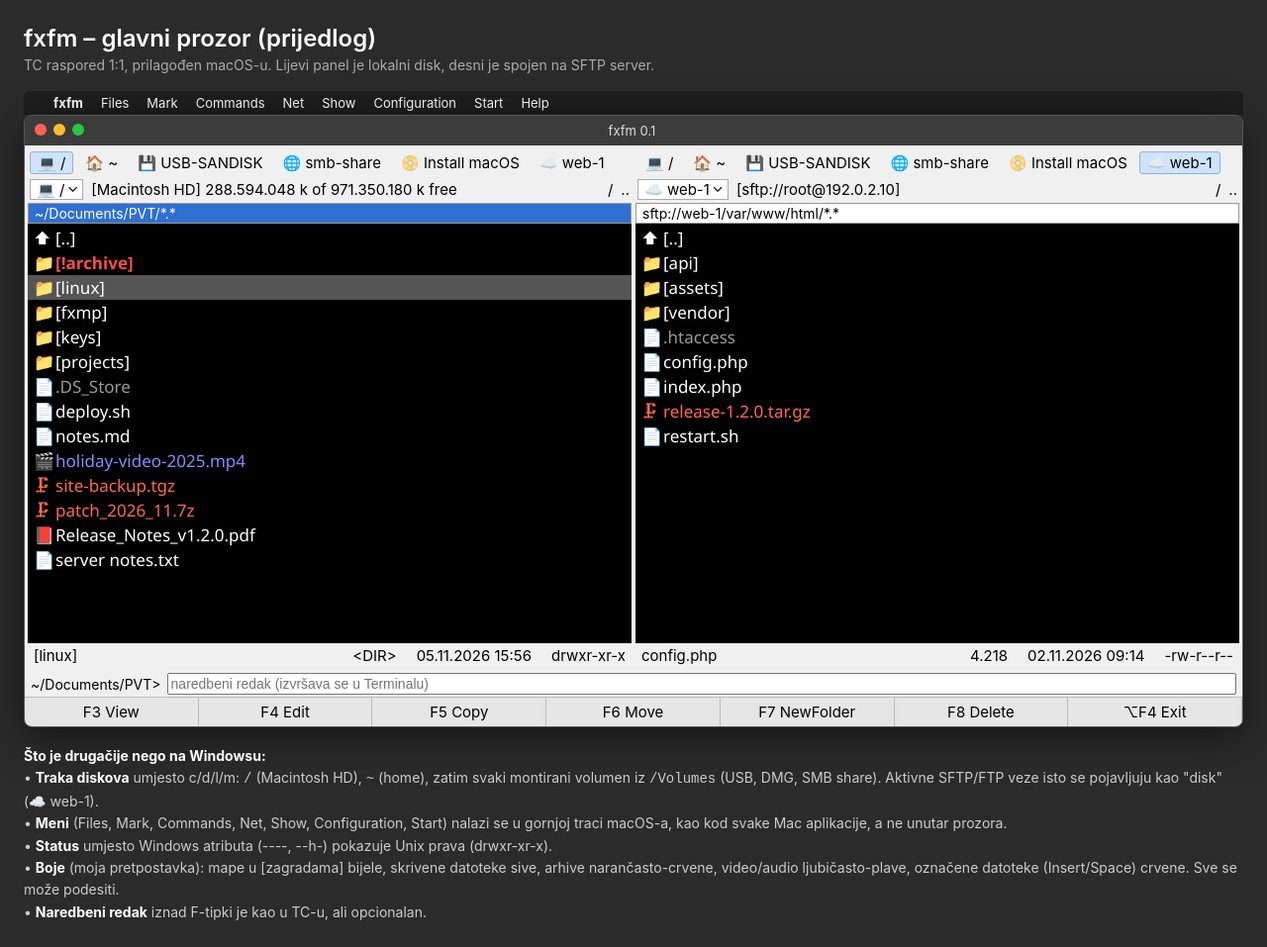
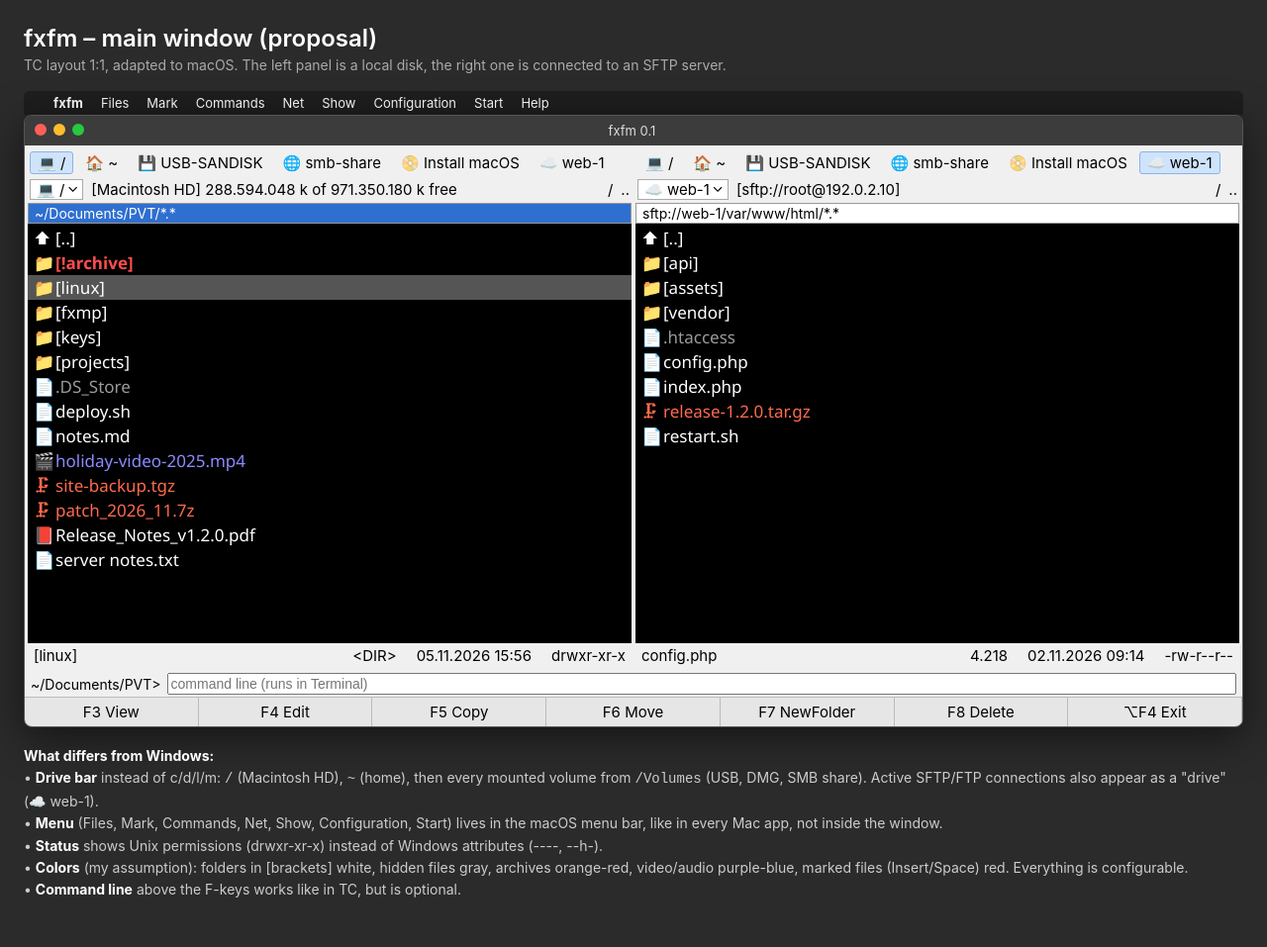
Before and after one commit to fx02/fxfm, a plain HTML site: page docs/superpowers/specs/tc-screenshots/fxfm-mockup-approved.html in a window 1280 px wide. Shown: the whole page at 99% size. After the commit the page ends 935 px from the top, so only its background shows below. Drawn offline with Linux system fonts and the light colour scheme.

Commit message:
English documentation and screenshots
- README, ROADMAP, the design spec, the plans and the mockup are in English
- README shows the main window, the F3 audio player and the Ctrl+F dialog
- tauri.conf.json signs ad hoc, so anyone can build;
  scripts/build-macos.sh sets the maintainer's local signing identity
- Unicode test data uses neutral words

Co-Authored-By: Claude Opus 5.5 <noreply@anthropic.com>

```diff
--- a/docs/superpowers/specs/tc-screenshots/fxfm-mockup-approved.html
+++ b/docs/superpowers/specs/tc-screenshots/fxfm-mockup-approved.html
@@ -1,5 +1,5 @@
 <!DOCTYPE html>
-<html><head><meta charset="utf-8"><title>fxfm – glavni prozor</title>
+<html><head><meta charset="utf-8"><title>fxfm – main window</title>
 <style>
 body{margin:0;background:#2b2b2b;font-family:-apple-system,"Segoe UI",sans-serif;color:#ddd;padding:24px}
 h2{margin:0 0 4px;color:#fff;font-weight:600}
@@ -35,8 +35,8 @@ h2{margin:0 0 4px;color:#fff;font-weight:600}
 .notes{max-width:1300px;margin-top:18px;font-size:14px;line-height:1.6;color:#ccc}
 .notes b{color:#fff}
 </style></head><body>
-<h2>fxfm – glavni prozor (prijedlog)</h2>
-<p class="sub">TC raspored 1:1, prilagođen macOS-u. Lijevi panel je lokalni disk, desni je spojen na SFTP server.</p>
+<h2>fxfm – main window (proposal)</h2>
+<p class="sub">TC layout 1:1, adapted to macOS. The left panel is a local disk, the right one is connected to an SFTP server.</p>
 
 <div class="macbar"><b></b><b>fxfm</b><span>Files</span><span>Mark</span><span>Commands</span><span>Net</span><span>Show</span><span>Configuration</span><span>Start</span><span>Help</span></div>
 <div class="win">
@@ -82,16 +82,16 @@ h2{margin:0 0 4px;color:#fff;font-weight:600}
    <div class="status"><span class="n">config.php</span><span>4.218</span><span>02.11.2026 09:14</span><span>-rw-r--r--</span></div>
   </div>
  </div>
- <div class="cmd"><span>~/Documents/PVT&gt;</span><input placeholder="naredbeni redak (izvršava se u Terminalu)"></div>
+ <div class="cmd"><span>~/Documents/PVT&gt;</span><input placeholder="command line (runs in Terminal)"></div>
  <div class="fkeys"><div>F3 View</div><div>F4 Edit</div><div>F5 Copy</div><div>F6 Move</div><div>F7 NewFolder</div><div>F8 Delete</div><div>⌥F4 Exit</div></div>
 </div>
 
 <div class="notes">
-<b>Što je drugačije nego na Windowsu:</b><br>
-• <b>Traka diskova</b> umjesto c/d/l/m: <code>/</code> (Macintosh HD), <code>~</code> (home), zatim svaki montirani volumen iz <code>/Volumes</code> (USB, DMG, SMB share). Aktivne SFTP/FTP veze isto se pojavljuju kao "disk" (☁️ web-1).<br>
-• <b>Meni</b> (Files, Mark, Commands, Net, Show, Configuration, Start) nalazi se u gornjoj traci macOS-a, kao kod svake Mac aplikacije, a ne unutar prozora.<br>
-• <b>Status</b> umjesto Windows atributa (----, --h-) pokazuje Unix prava (drwxr-xr-x).<br>
-• <b>Boje</b> (moja pretpostavka): mape u [zagradama] bijele, skrivene datoteke sive, arhive narančasto-crvene, video/audio ljubičasto-plave, označene datoteke (Insert/Space) crvene. Sve se može podesiti.<br>
-• <b>Naredbeni redak</b> iznad F-tipki je kao u TC-u, ali opcionalan.
+<b>What differs from Windows:</b><br>
+• <b>Drive bar</b> instead of c/d/l/m: <code>/</code> (Macintosh HD), <code>~</code> (home), then every mounted volume from <code>/Volumes</code> (USB, DMG, SMB share). Active SFTP/FTP connections also appear as a "drive" (☁️ web-1).<br>
+• <b>Menu</b> (Files, Mark, Commands, Net, Show, Configuration, Start) lives in the macOS menu bar, like in every Mac app, not inside the window.<br>
+• <b>Status</b> shows Unix permissions (drwxr-xr-x) instead of Windows attributes (----, --h-).<br>
+• <b>Colors</b> (my assumption): folders in [brackets] white, hidden files gray, archives orange-red, video/audio purple-blue, marked files (Insert/Space) red. Everything is configurable.<br>
+• <b>Command line</b> above the F-keys works like in TC, but is optional.
 </div>
 </body></html>
--- a/src-tauri/tauri.conf.json
+++ b/src-tauri/tauri.conf.json
@@ -41,7 +41,7 @@
     "shortDescription": "Total-Commander-style file manager",
     "macOS": {
       "minimumSystemVersion": "15.0",
-      "signingIdentity": "fxfm local signing"
+      "signingIdentity": "-"
     }
   }
 }
```
Also changed, not shown: ui/lib.test.mjs (+1 -1 lines), docs/screenshots/audio.png (added), docs/screenshots/main.png (added), docs/screenshots/servers.png (added), 8 other files.
